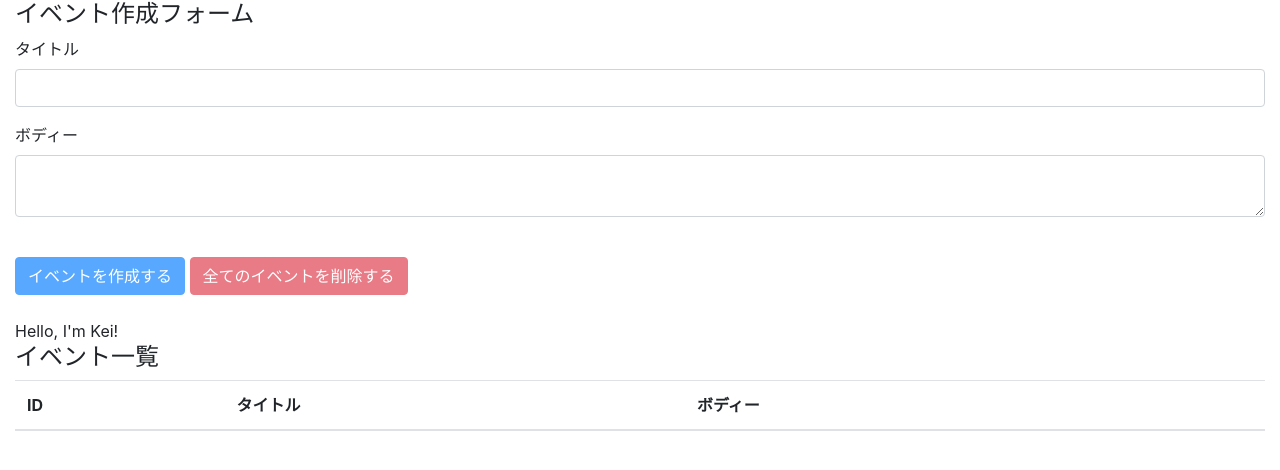
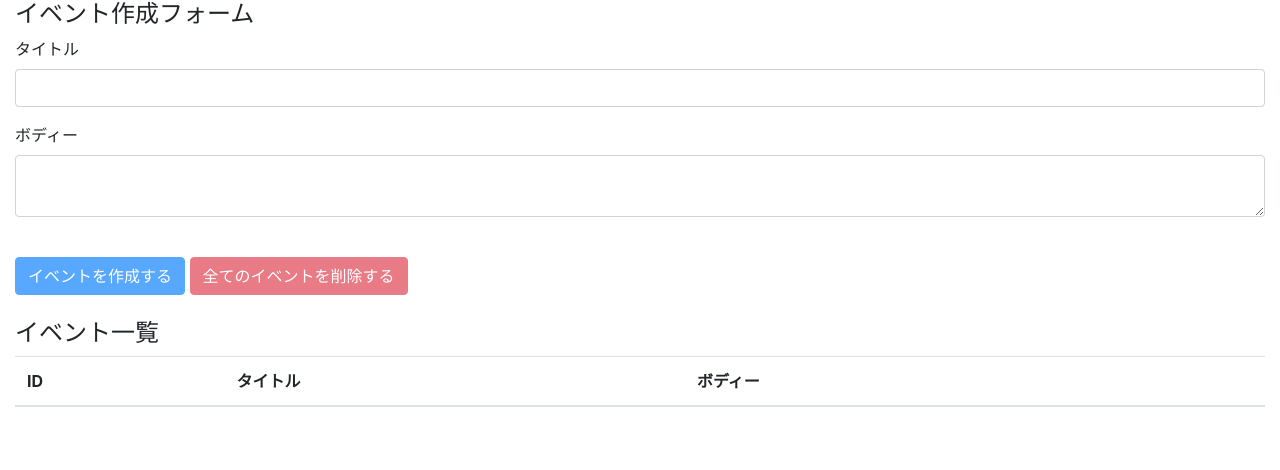
Before and after one commit to nagatake94/react-hooks-101, a React (Create React App) app in the folder react-hooks-101/: page / in a window 1280 px wide. Shown: the top 470 px of the page. Built offline with nearby package versions, Linux system fonts and the light colour scheme.

Commit message:
solve prop drilling-issue

```diff
--- a/react-hooks-101/src/components/App.js
+++ b/react-hooks-101/src/components/App.js
@@ -11,11 +11,11 @@
   const [state, dispatch] = useReducer(reducer, []);
 
   return (
-    <AppContext.Provider value={"Hello, I'm Kei!"}>
+    <AppContext.Provider value={{state, dispatch}}>
       <div className="container-fluid">
-        <EventForm state={state} dispatch={dispatch}/>
+        <EventForm/>
         <br/>
-        <Events state={state} dispatch={dispatch}/>
+        <Events />
       </div>
     </AppContext.Provider>
   );
--- a/react-hooks-101/src/components/Event.js
+++ b/react-hooks-101/src/components/Event.js
@@ -1,8 +1,10 @@
-import React from "react";
+import React,{useContext} from "react";
 
 import { DELETE_EVENT } from "../actions";
+import AppContext from "../contexts/AppContext";
 
-const Event = ({dispatch, event}) => {
+const Event = ({ event }) => {
+    const {dispatch} = useContext(AppContext);
     const id = event.id;
       const handleClickDeleteButton = () => {
           const result = window.confirm(`本当にこのイベント(id=${id})を削除しますか？`);
--- a/react-hooks-101/src/components/EventForm.js
+++ b/react-hooks-101/src/components/EventForm.js
@@ -1,11 +1,14 @@
-import React, {useState} from "react";
+import React, {useContext,useState} from "react";
 
 import {
     CREATE_EVENT,
     DELETE_ALL_EVENTS
  } from "../actions";
 
-const EventForm = ({state, dispatch}) => {
+ import AppContext from "../contexts/AppContext";
+
+const EventForm = () => {
+    const {state, dispatch} = useContext(AppContext);
   const [title, setTitle] = useState("");
   const [body, setBody] = useState("");
 
--- a/react-hooks-101/src/components/Events.js
+++ b/react-hooks-101/src/components/Events.js
@@ -3,12 +3,11 @@
 
 import AppContext from "../contexts/AppContext";
 
-const Events = ({state, dispatch}) => {
-    const value = useContext(AppContext);
+const Events = () => {
+    const { state } = useContext(AppContext);
 
     return (
         <React.Fragment>
-            <div>{value}</div>
         <h4>イベント一覧</h4>
         <table className="table table-hover">
           <thead>
@@ -20,7 +19,7 @@
             </tr>
           </thead>
           <tbody>
-            {state.map((event, index) => (<Event key={index} event={event} dispatch={dispatch}/>))}
+            {state.map((event, index) => (<Event key={index} event={event} />))}
           </tbody>
         </table>
         </React.Fragment>
```
